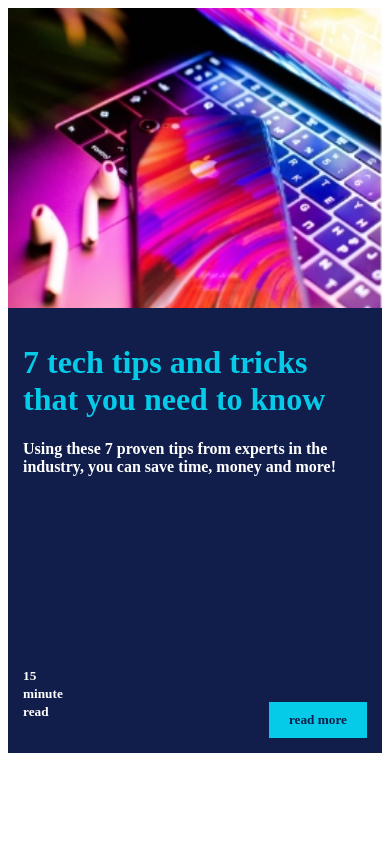
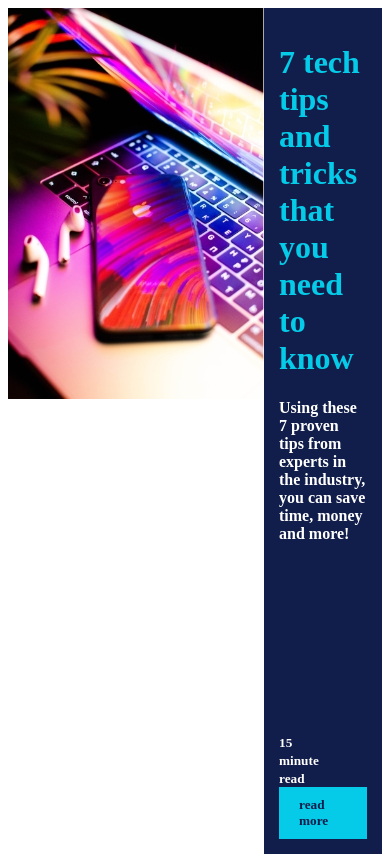
Before and after one commit to UserBhavya/7-tech-tips-and-tricks-that-you-need-to-know, a plain HTML site: page index.html in a window 390 px wide. Drawn offline with Linux system fonts and the light colour scheme.

Commit message:
Revert "Commit"

```diff
--- a/style.css
+++ b/style.css
@@ -3,11 +3,6 @@
     background-color: #111D4A;
     color:white ;
     padding: 15px;
-}
-img{
-    width:100%;
-    height:100%;
-    object-fit: cover;
 }
 h1
 {
@@ -39,11 +34,3 @@ h4
 {
     margin-bottom: 190px;
 }
-@media screen and (max-width: 600px) {
-    .container{
-        flex-direction: column;
-    }
-    .img{
-        height: 300px;
-    }
-}
```
